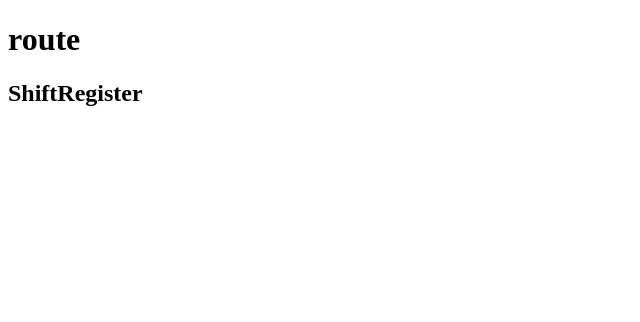
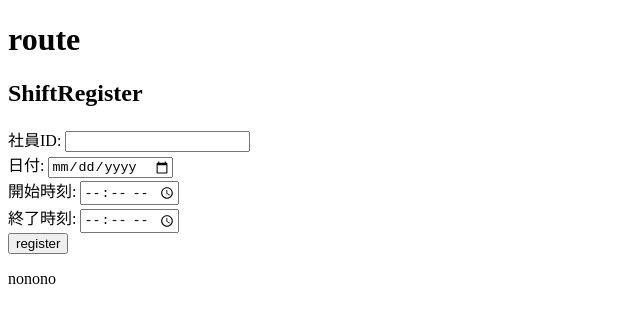
Before and after one commit to sakamoti55/shift_works, a React (Vite) app in the folder frontend/: page /syain/s_login/shift_register in a window 1280 px wide. Shown: the top 322 px of the page, without its empty margins (0-640 px from the left). Built offline with nearby package versions, Linux system fonts and the light colour scheme.

Commit message:
formの作成

```diff
--- a/frontend/src/components/syain_comp/s_login_comp/ShiftRegister.jsx
+++ b/frontend/src/components/syain_comp/s_login_comp/ShiftRegister.jsx
@@ -1,7 +1,56 @@
+import React, { useState, useEffect } from 'react';
+
 function ShiftRegister(){
+    const [employeeId,setEmployeeId] = useState();
+    const [date,setDate] = useState();
+    const [startTime,setStartTime] = useState();
+    const [endTime,setEndTime] = useState();
 
+    const [message,setMessage] = useState('');
+    const handleClick = async (e) => {
+        }
     return (
+        <div>
             <h2>ShiftRegister</h2>
+            <div>
+                <form>
+                    <div>
+                    <label>社員ID: </label>
+                    <input
+                        type="number"
+                        value={employeeId}
+                        onChange={e => setEmployeeId(e.target.value)}
+                    />
+                    </div>
+                    <div>
+                    <label>日付: </label>
+                    <input
+                        type="date"
+                        value={date}
+                        onChange={e => setDate(e.target.value)}
+                    />
+                    </div>
+                    <div>
+                    <label>開始時刻: </label>
+                    <input
+                        type="time"
+                        value={startTime}
+                        onChange={e => setStartTime(e.target.value)}
+                    />
+                    </div>
+                    <div>
+                    <label>終了時刻: </label>
+                    <input
+                        type="time"
+                        value={endTime}
+                        onChange={e => setEndTime(e.target.value)}
+                    />
+                    </div>
+                    <button onSubmit={handleClick}>register</button>
+                </form>
+                {message ? <p>{message}</p> : <p>nonono</p>}
+            </div>
+        </div>
     )
 }
 
```
